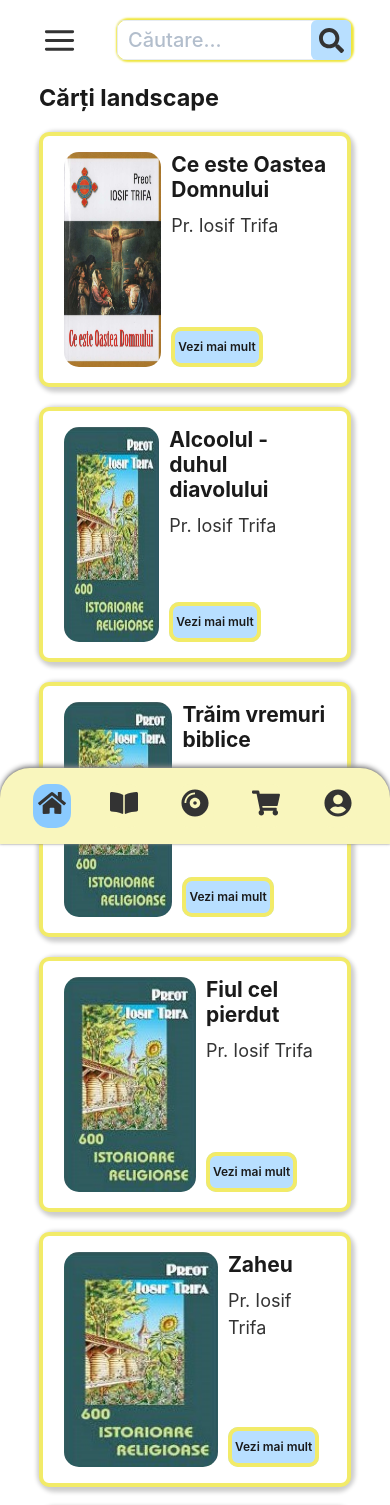
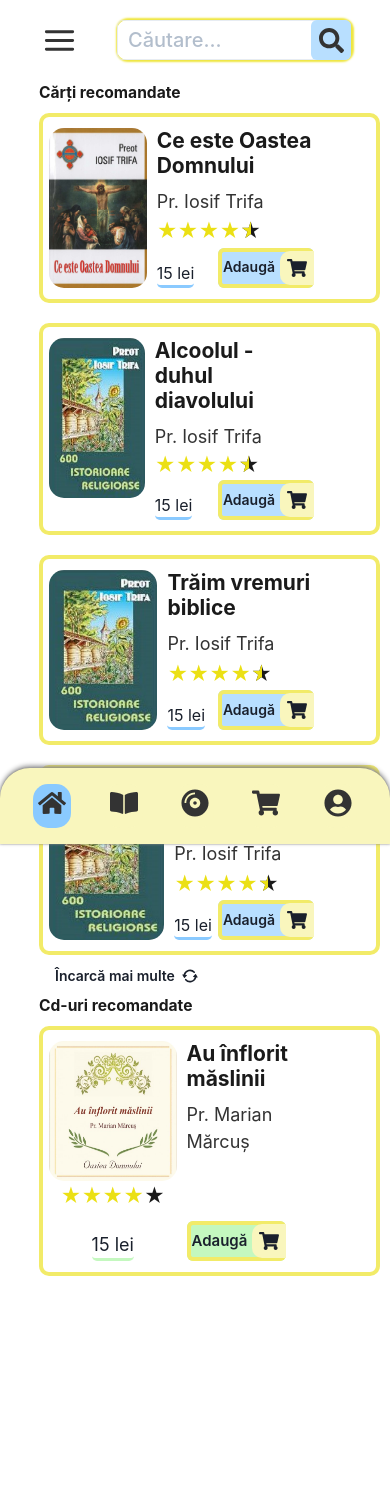
Before and after one commit to JusticeBringer/golden-book-bookstore-web, a Next.js app: page / in a window 390 px wide. Shown: the top 1505 px of the page. After the commit the page ends 1356 px from the top, so only its background shows below. Built offline with nearby package versions, Linux system fonts and the light colour scheme.

Commit message:
feat: Add grid design for recommended section

```diff
--- a/src/components/Home/Home.tsx
+++ b/src/components/Home/Home.tsx
@@ -1,7 +1,10 @@
-import { Flex, Heading } from '@chakra-ui/react';
+import { Flex, Heading, Grid, Box, Text, Button } from '@chakra-ui/react';
+import { RepeatIcon } from '@chakra-ui/icons';
 
 import { PortraitBooksGroup } from '../Reusable/PortraitBooksGroup';
+import { PortraitBookCard } from '../Reusable/PortraitBookCard';
 import { LandscapeBooksGroup } from '../Reusable/LandscapeBooksGroup';
+import { PortraitCdCard } from '../Reusable/PortraitCdCard';
 import { PortraitCdsGroup } from '../Reusable/PortraitCdsGroup';
 import { LandscapeCdsGroup } from '../Reusable/LandscapeCdsGroup';
 
@@ -12,29 +15,52 @@ export const Home: React.FC<HomePageType> = (props: HomePageType) => {
   const { books, cds } = props;
 
   return (
-    <Flex justifyContent='left' alignItems='left' flexDirection='column' className='flexboxGap'>
-      <Heading as='h1' fontSize='6vw' color={theme.colors.primaryBlack[900]}>
-        Cărți landscape
-      </Heading>
-      <LandscapeBooksGroup books={books} />
-      <Heading as='h1' fontSize='6vw' color={theme.colors.primaryBlack[900]}>
-        Cd-uri landscape
-      </Heading>
-      <LandscapeCdsGroup cds={cds} />
-      <Heading as='h1' fontSize='6vw' color={theme.colors.primaryBlack[900]}>
-        Cărți portret
-      </Heading>
-      <Flex maxW='100vw'>
-        <PortraitBooksGroup books={books} />
-      </Flex>
-
-      <Heading as='h1' fontSize='6vw' color={theme.colors.primaryBlack[900]}>
-        Cd-uri portret
-      </Heading>
-      <Flex maxW='100vw'>
-        <PortraitCdsGroup cds={cds} />
-      </Flex>
-    </Flex>
+    <Grid
+      className='home-container'
+      gridAutoFlow={['column', 'column', 'column', 'column', 'column', 'row']}
+    >
+      <Grid gridTemplateColumns={['repeat(auto-fit, minmax(0px, 1fr)']} gap={['20px']} gridArea='a'>
+        <Box>
+          <Heading as='h1' fontSize='4vw' color={theme.colors.primaryBlack[900]} mb={['10px']}>
+            Cărți recomandate
+          </Heading>
+          <Grid
+            gridTemplateColumns={['repeat(auto-fit, minmax(240px, 1fr))']}
+            gap={['20px']}
+            pr={['10px']}
+          >
+            <PortraitBookCard book={books[0]} />
+            <PortraitBookCard book={books[1]} />
+            <PortraitBookCard book={books[2]} />
+            <PortraitBookCard book={books[3]} />
+          </Grid>
+          <Flex justifyContent={['flex-start']} alignItems={['center']}>
+            <Button
+              variant={'ghost'}
+              py={['2px']}
+              mt={['2px']}
+              borderBottom={['2px solid white']}
+              _hover={{ bg: 'none', borderBottom: `2px solid ${theme.colors.primaryBlue[200]}` }}
+            >
+              <Text mr={['7px']} fontSize={['14px']}>
+                Încarcă mai multe
+              </Text>
+              <RepeatIcon />
+            </Button>
+          </Flex>
+        </Box>
+      </Grid>
+      <Grid alignItems='flex-start' gridArea='b'>
+        <Box>
+          <Heading as='h1' fontSize='4vw' color={theme.colors.primaryBlack[900]} mb={['10px']}>
+            Cd-uri recomandate
+          </Heading>
+          <Grid pr={['10px']}>
+            <PortraitCdCard cd={cds[0]} />
+          </Grid>
+        </Box>
+      </Grid>
+    </Grid>
   );
 };
 
--- a/src/pages/index.tsx
+++ b/src/pages/index.tsx
@@ -1,5 +1,5 @@
 import { GetStaticProps } from 'next';
-import { Flex } from '@chakra-ui/react';
+import { Box } from '@chakra-ui/react';
 
 import { Home } from '../components/Home/Home';
 import { MobileFooter } from '../components/Footer/MobileFooter';
@@ -44,10 +44,10 @@ const Index: React.FC<HomePageType> = (props: HomePageType) => {
       <Header />
       <DesktopFooter />
 
-      <Flex width={'100%'} direction='column' pl={['10vw', '10vw', '10vw', '15vw']} mt='2vw'>
+      <Box width={'100%'} direction='column' pl={['10vw', '10vw', '10vw', '15vw']} mt='2vw'>
         <Home books={books} cds={cds} />
         <TopSpacer spacing='80px' />
-      </Flex>
+      </Box>
 
       <MobileFooter />
     </>
--- a/src/styles/globals.scss
+++ b/src/styles/globals.scss
@@ -157,3 +157,23 @@ a p {
     color: inherit;
   }
 }
+
+/* Prevent overflow*/
+main {
+  min-width: 0;
+}
+
+.home-container {
+  @media only screen and (max-width: 700px) {
+    grid-template-areas:
+      'a'
+      'b'
+      'c'
+      'd';
+  }
+  @media only screen and (min-width: 701px) {
+    grid-template-areas:
+      'a a a b'
+      'c c d b';
+  }
+}
```
